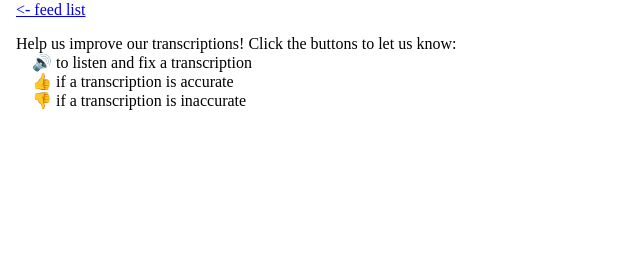
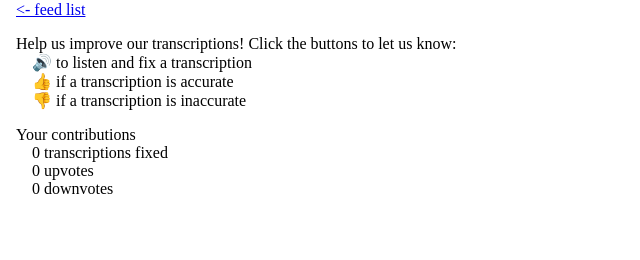
Before and after one commit to lunixbochs/feeds, a Flask app: template server/templates/feed.html in a window 1280 px wide. Shown: the part 40-300 px from the top of the page, without its empty margins (0-640 px from the left). Run offline with Flask 2, Linux system fonts and the light colour scheme; the template is opened without the code that fills it, so the values that code supplies are empty; parts of the project's set-up code (start-up, migrations or seed data) failed here and were passed over; some libraries are stand-ins or nearby versions.

Commit message:
Add gamification for up- and downvotes
TODO:

* add JS for fixes
* revert up/downvote on vote change

```diff
--- a/server/static/app.js
+++ b/server/static/app.js
@@ -82,6 +82,20 @@ function handleVote(evt) {
   if (votes[transcriptionId] === vote) {
     return //prevent spam clicking
   }
+
+  // Count votes
+  if (vote === 1) {
+    var upvotes = parseInt(localStorage.getItem('upvotes'));
+    window.localStorage.setItem('upvotes', ++upvotes);
+    console.log(upvotes)
+    $("#number-upvotes").text(upvotes);
+  } else {
+    var downvotes = parseInt(localStorage.getItem('downvotes'));
+    window.localStorage.setItem('downvotes', ++downvotes);
+    console.log(downvotes)
+    $("#number-downvotes").text(downvotes);
+  }
+
   votes[transcriptionId] = vote
   $.post(`/api/transcriptions/${transcriptionId}/vote`, {
     vote: vote
--- a/server/templates/feed.html
+++ b/server/templates/feed.html
@@ -20,6 +20,19 @@
     <a href="/">&lt- feed list</a>
 
     <script type="text/javascript">
+        var upvotes = parseInt(localStorage.getItem('upvotes'));
+        if (isNaN(upvotes))
+          upvotes = 0;
+
+        var downvotes = parseInt(localStorage.getItem('downvotes'));
+        if (isNaN(downvotes))
+          downvotes = 0;
+
+        var fixes = parseInt(localStorage.getItem('fixes'));
+        if (isNaN(fixes))
+          fixes = 0;
+
+
         document.write(`
     <div class="feed-help">
     <p>Help us improve our transcriptions! Click the buttons to let us know:</p>
@@ -27,6 +40,12 @@
       <li>🔊 to listen and fix a transcription</li>
       <li>👍 if a transcription is accurate</li>
       <li>👎 if a transcription is inaccurate</li>
+    </ul>
+    <p>Your contributions</p>
+    <ul>
+      <li><span id="number-transcriptions">` + fixes + `</span> transcriptions fixed</li>
+      <li><span id="number-upvotes">` + upvotes + `</span> upvotes</li>
+      <li><span id="number-downvotes">` + downvotes + `</span> downvotes</li>
     </ul>
     </div>`)
     </script>
```
